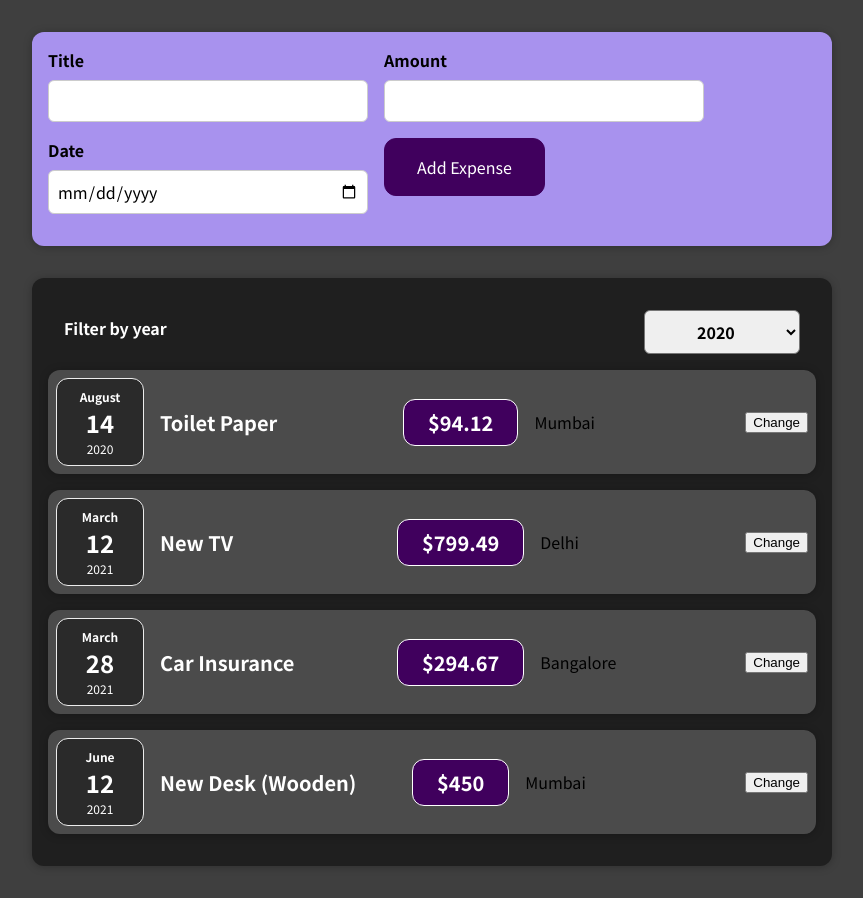
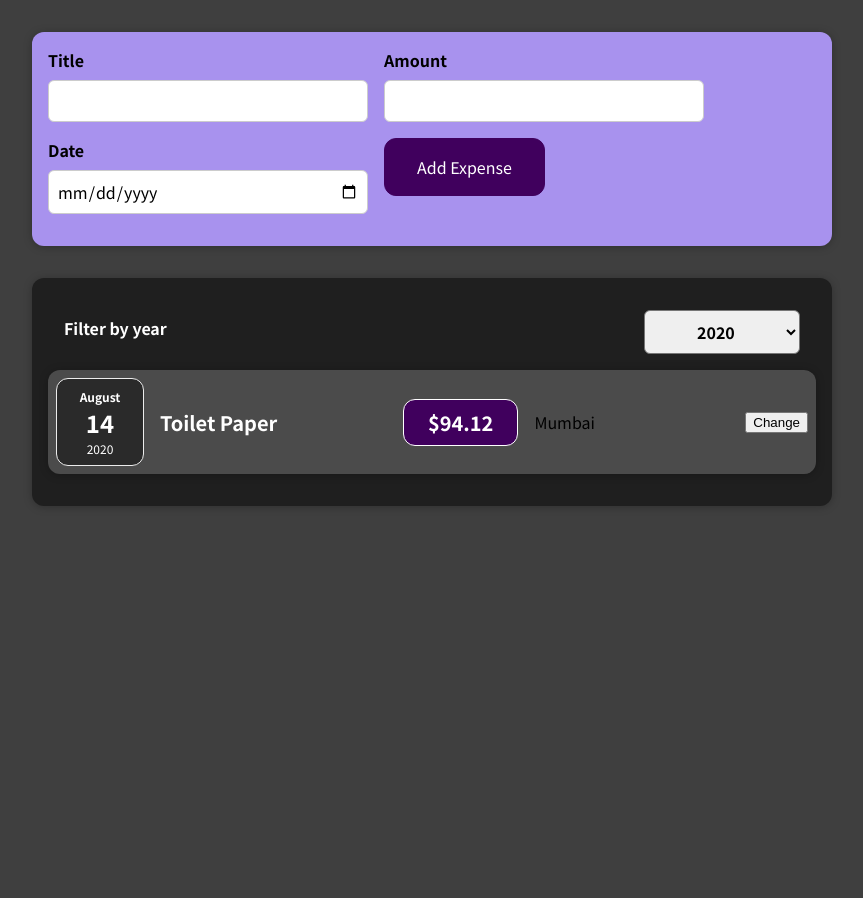
Before and after one commit to pranav2805/ReactJs, a React (Create React App) app: page / in a window 1280 px wide. Shown: the whole page, without its empty margins (208-1071 px from the left). After the commit the page ends 800 px from the top, so only its background shows below. Built offline with nearby package versions, Linux system fonts and the light colour scheme.

Commit message:
Implementing the filter feature

```diff
--- a/src/components/Expenses/Expenses.js
+++ b/src/components/Expenses/Expenses.js
@@ -11,13 +11,30 @@
   const filterChangeHandler = (selectedYear) => {
     setFilteredYear(selectedYear);
   };
+
+  const filteredExpenses = props.items.filter(
+    (expense) => expense.date.getFullYear().toString() === filteredYear
+  );
+
   return (
     <Card className="expenses">
       <ExpensesFilter
         selected={filteredYear}
         onChangeFilter={filterChangeHandler}
       />
-      {props.items.map((item) => {
+      {/* {props.items.map((item) => {
+        return (
+          <ExpenseItem
+            // id={item.id}
+            key={item.id}
+            title={item.title}
+            amount={item.amount}
+            date={item.date}
+            location={item.location}
+          />
+        );
+      })} */}
+      {filteredExpenses.map((item) => {
         return (
           <ExpenseItem
             // id={item.id}
```
